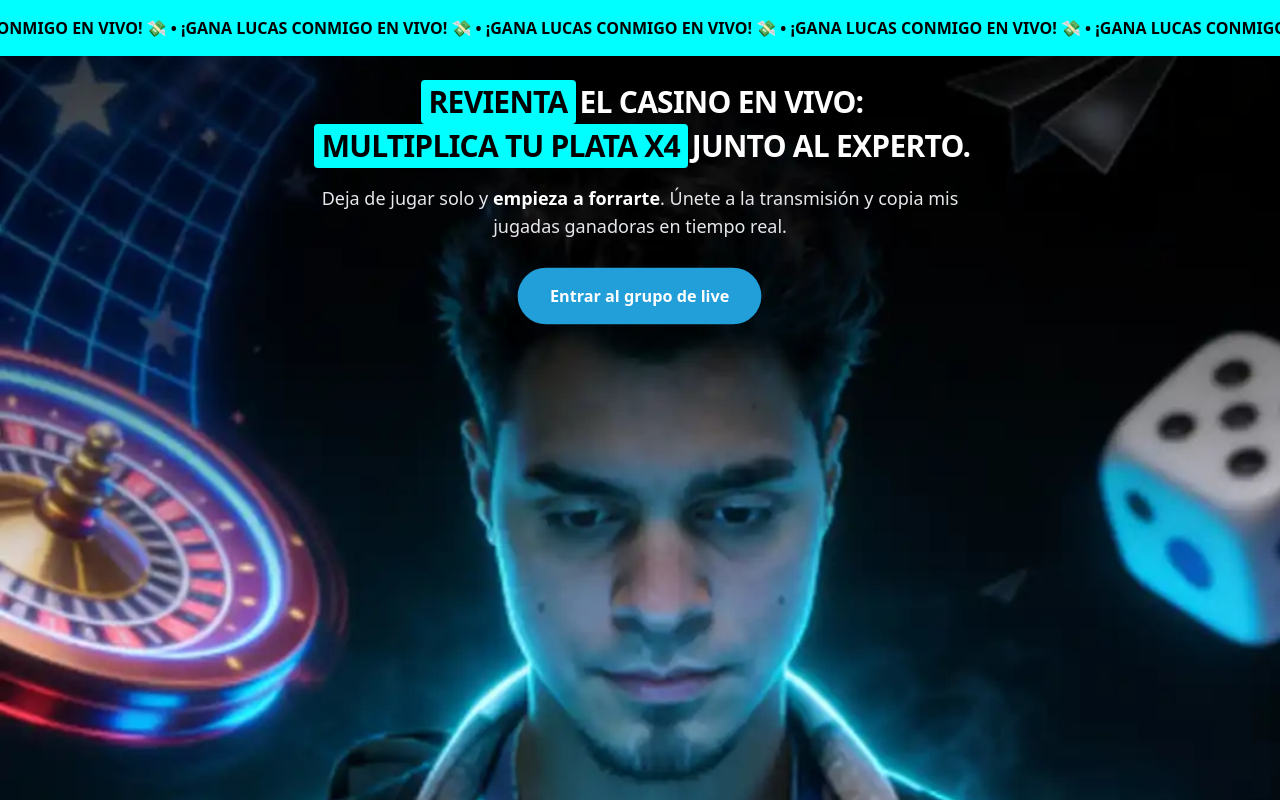
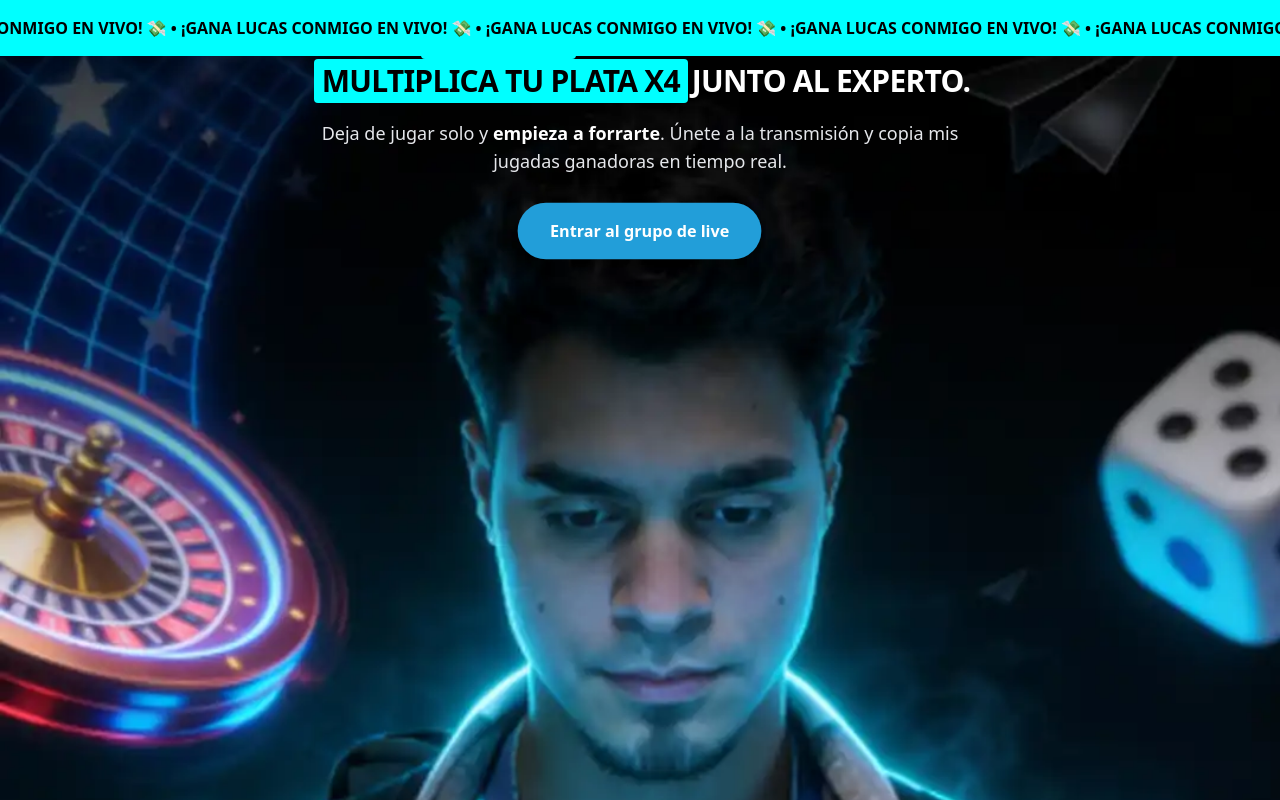
Before and after one commit to 24games/elian-lives-lp-retargeting, a Next.js app: page / in a window 1280 px wide. Built offline with nearby package versions, Linux system fonts and the light colour scheme.

Commit message:
Ajuste: margem superior da headline fixada em 15px

```diff
--- a/app/page.tsx
+++ b/app/page.tsx
@@ -23,8 +23,8 @@ export default function Home() {
         />
 
         {/* Conteúdo Principal - Metade superior da tela */}
-        <div className="relative z-10 h-full flex flex-col items-center justify-start px-4 md:px-8 pt-12 md:pt-16">
-          <div className="max-w-3xl mx-auto text-center space-y-3 md:space-y-4 mt-2 md:mt-4">
+        <div className="relative z-10 h-full flex flex-col items-center justify-start px-4 md:px-8" style={{ paddingTop: '15px' }}>
+          <div className="max-w-3xl mx-auto text-center space-y-3 md:space-y-4">
             {/* Headline com destaques ciano */}
             <h1 className="text-xl md:text-2xl lg:text-3xl font-black text-white leading-tight uppercase tracking-tight">
               <span className="relative inline-block px-2 py-1 mx-1 bg-neon-cyan text-black rounded">
```
